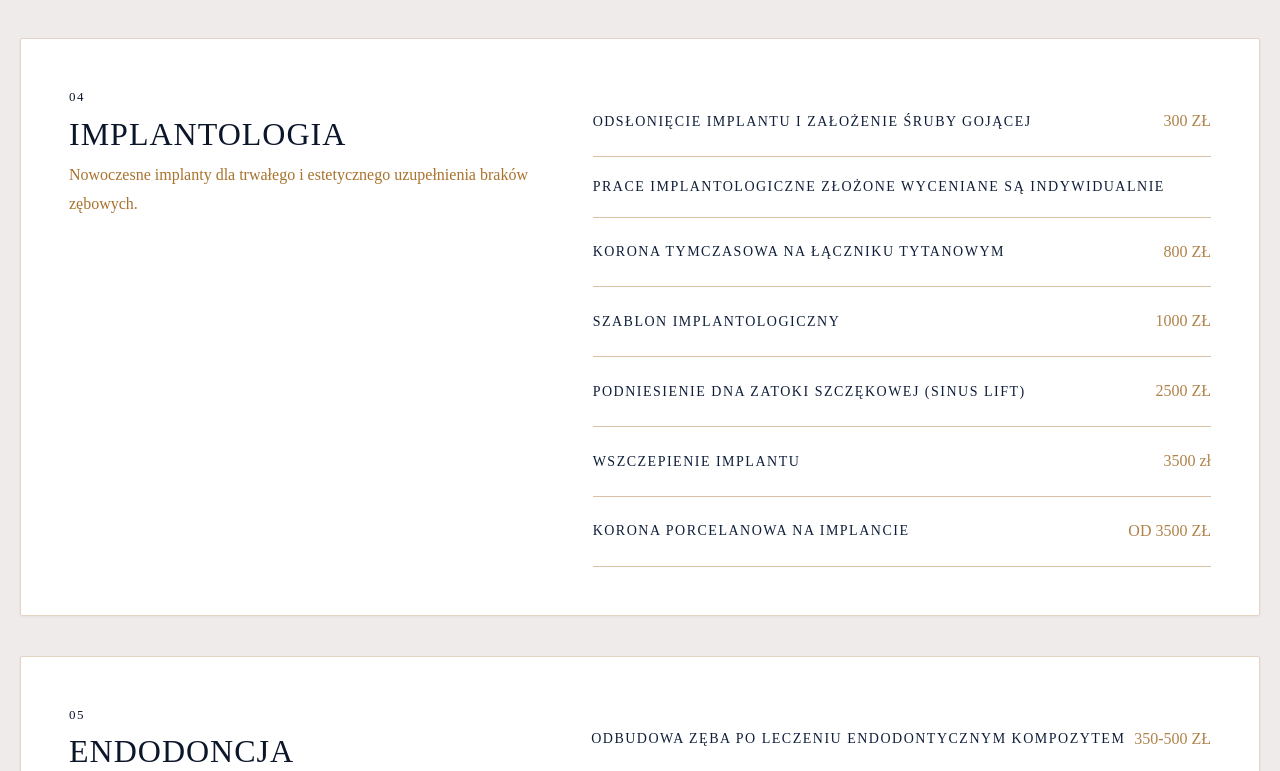
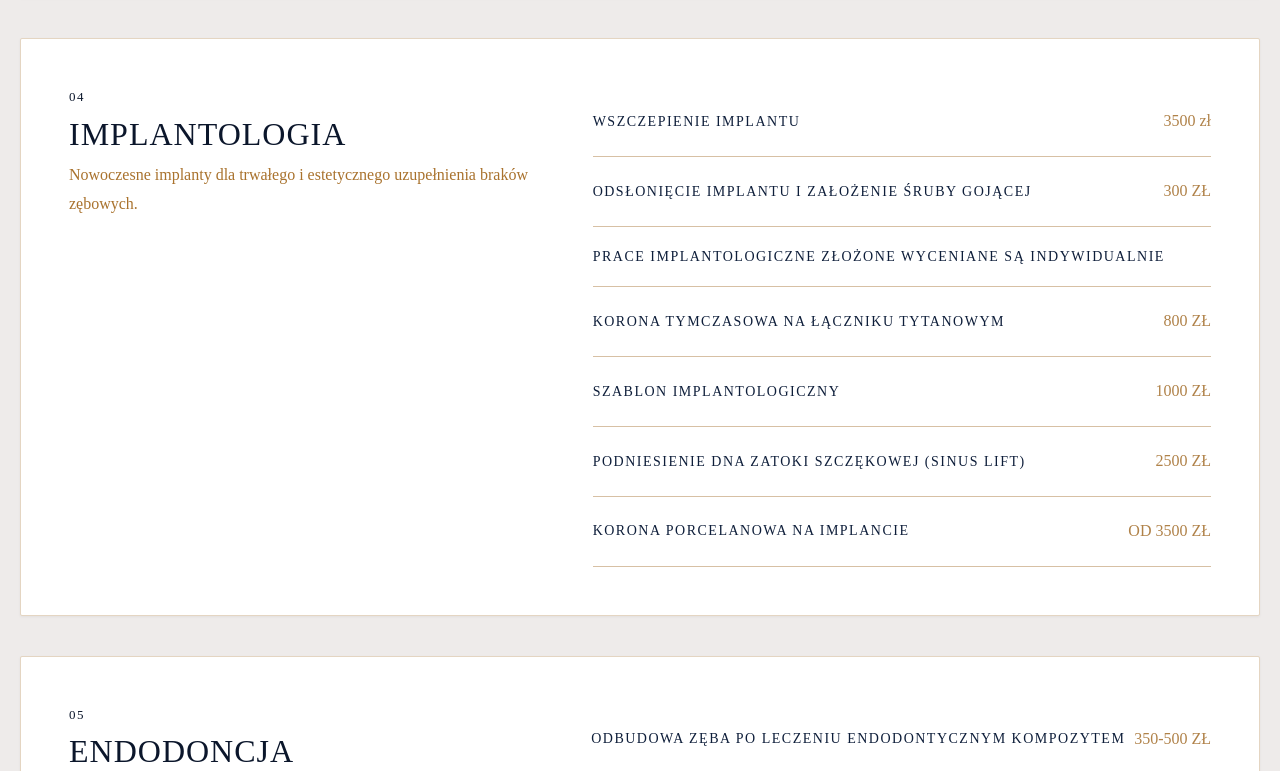
Before and after one commit to AriaAman/StronaMarysiaV2, a Nuxt app: page /cennik in a window 1280 px wide. Shown: the part 1849-2620 px from the top of the page. Built offline with nearby package versions, Linux system fonts and the light colour scheme; a web font is replaced by a local one.

Commit message:
chore: update prices / fix link footer

```diff
--- a/components/Cennik/CennikBloc.vue
+++ b/components/Cennik/CennikBloc.vue
@@ -53,12 +53,12 @@ const categories = [
     title: 'IMPLANTOLOGIA',
     description: 'Nowoczesne implanty dla trwałego i estetycznego uzupełnienia braków zębowych.',
     services: [
+      { name: 'WSZCZEPIENIE IMPLANTU', price: '3500 zł' },
       { name: 'ODSŁONIĘCIE IMPLANTU I ZAŁOŻENIE ŚRUBY GOJĄCEJ', price: '300 ZŁ' },
       { name: 'PRACE IMPLANTOLOGICZNE ZŁOŻONE WYCENIANE SĄ INDYWIDUALNIE', price: '' },
       { name: 'KORONA TYMCZASOWA NA ŁĄCZNIKU TYTANOWYM', price: '800 ZŁ' },
       { name: 'SZABLON IMPLANTOLOGICZNY', price: '1000 ZŁ' },
       { name: 'PODNIESIENIE DNA ZATOKI SZCZĘKOWEJ (SINUS LIFT)', price: '2500 ZŁ' },
-      { name: 'WSZCZEPIENIE IMPLANTU', price: '3500 zł' },
       { name: 'KORONA PORCELANOWA NA IMPLANCIE', price: 'OD 3500 ZŁ' },
     ]
   },
@@ -103,9 +103,9 @@ const categories = [
     description: 'Skuteczna odbudowa i leczenie próchnicy dla zdrowych zębów.',
     services: [
       { name: 'ZNIECZULENIE KOMPUTEROWE DENTAPEN', price: 'Bezpłatnie' },
-      { name: 'WYPEŁNIENIE ZĘBA (W ZALEŻNOŚCI OD ROZLEGŁOŚCI UBYTKU)', price: '350-450 ZŁ' },
-      { name: 'WYPEŁNIENIA TYMCZASOWE', price: '100 ZŁ' },
-      { name: 'ODBUDOWA ZĘBA NA WŁÓKNIE SZKLANYM', price: '500 ZŁ' }
+      { name: 'WYPEŁNIENIA TYMCZASOWE', price: '200 ZŁ' },
+      { name: 'WYPEŁNIENIE ZĘBA (W ZALEŻNOŚCI OD ROZLEGŁOŚCI UBYTKU)', price: '400-500 ZŁ' },
+      { name: 'ODBUDOWA ZĘBA NA WŁÓKNIE SZKLANYM', price: '600 ZŁ' }
     ]
   },
   {
--- a/components/Footer.vue
+++ b/components/Footer.vue
@@ -34,7 +34,7 @@
         <div class="nav-column">
           <h5>Na skróty</h5>
           <nav>
-            <a href="/start" class="a">START</a>
+            <a href="/" class="a">START</a>
             <a href="/uslugi" class="a">USŁUGI</a>
             <a href="/oNas" class="a">O NAS</a>
             <a href="/cennik" class="a">CENNIK</a>
```
